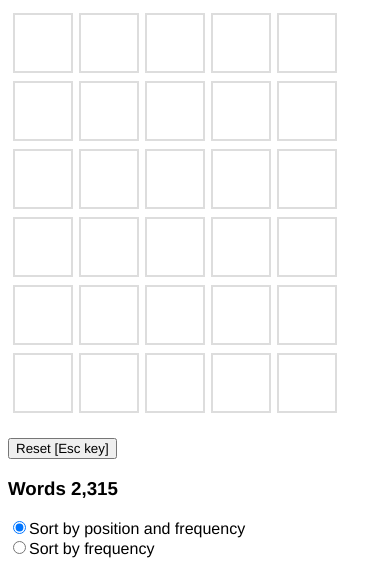
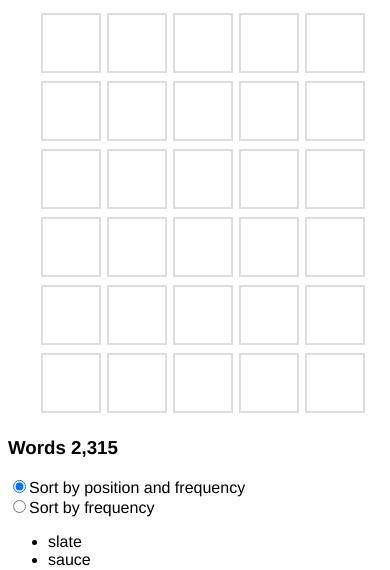
Before and after one commit to blowhacker/wordlesolver, a Flask app: page / in a window 390 px wide. Shown: the top 570 px of the page. Run offline with Flask 2, Linux system fonts and the light colour scheme.

Commit message:
iphone testing

```diff
--- a/code/templates/grid.html
+++ b/code/templates/grid.html
@@ -8,6 +8,14 @@
 
     body {
         width: 100vw;
+    }
+
+    #main {
+        width: 100vw;
+    }
+
+    table {
+        margin: 0 auto;
     }
 
     table td {
@@ -66,7 +74,7 @@
     <input type='text' id='iphone_keyboard_show' type="text" autocomplete="off" autocorrect="off" autocapitalize="off">
     <div onclick='document.getElementById("iphone_keyboard_show").focus();' id="main"></div>
 
-    <button class="reset" onclick="reset()">Reset [Esc key]</button>
+    <!-- <button class="reset" onclick="reset()">Reset [Esc key]</button> -->
 
     <h3>Words <span id="word_count"></span><span id="loading"></span></h1>
         <div>
```
